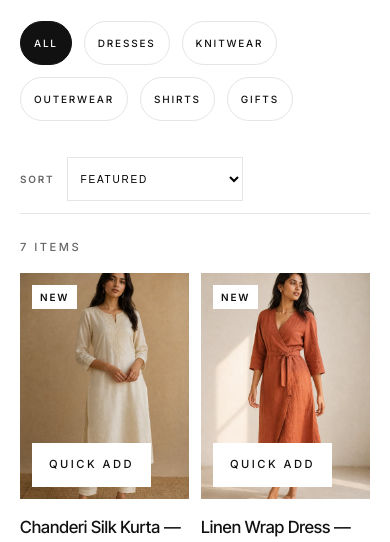
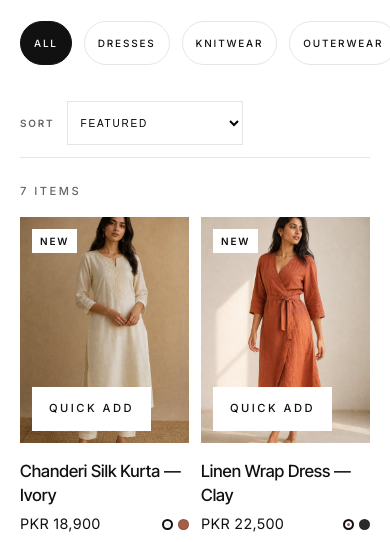
Before and after one commit to Malik-Soban-dev/AASRA, an Astro site: page /shop in a window 390 px wide. Shown: the part 298-840 px from the top of the page. Built offline with nearby package versions, Linux system fonts and the light colour scheme; Astro itself is replaced by a stand-in of ours.

Commit message:
Phone: category sub-category chips scroll sideways on one line
Co-authored-by: arena-agent <297053741+arena-agent@users.noreply.github.com>

```diff
--- a/src/styles/store.css
+++ b/src/styles/store.css
@@ -1117,3 +1117,14 @@ html.hdr-hidden .as-plp-toolbar { top: 0; }
     display: block; position: fixed; inset: 0; z-index: 55; background: rgba(17, 17, 17, 0.35);
   }
 }
+
+/* Phone: sub-category chips run on one line and scroll sideways, so they take one row, not two. */
+@media (max-width: 720px) {
+  .as-subcats {
+    flex-wrap: nowrap; overflow-x: auto; scrollbar-width: none; -webkit-overflow-scrolling: touch;
+    margin: 0 calc(-1 * var(--as-gutter)); padding: 0 var(--as-gutter) var(--as-s5);
+    scroll-padding-inline: var(--as-gutter);
+  }
+  .as-subcats::-webkit-scrollbar { display: none; }
+  .as-subcats .as-chip { flex: none; white-space: nowrap; }
+}
```
